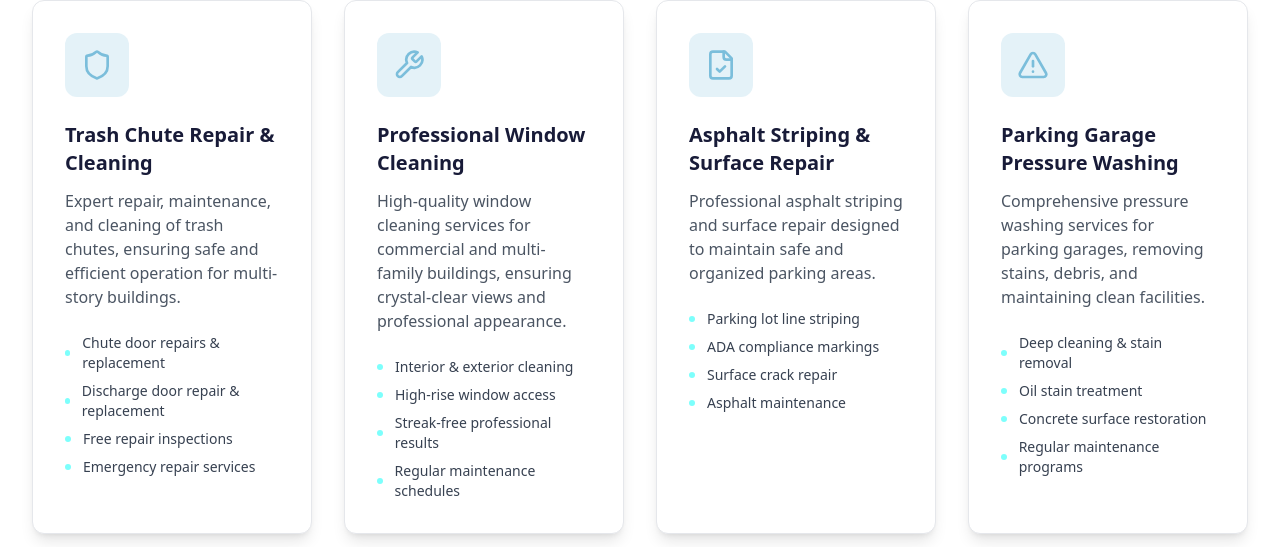
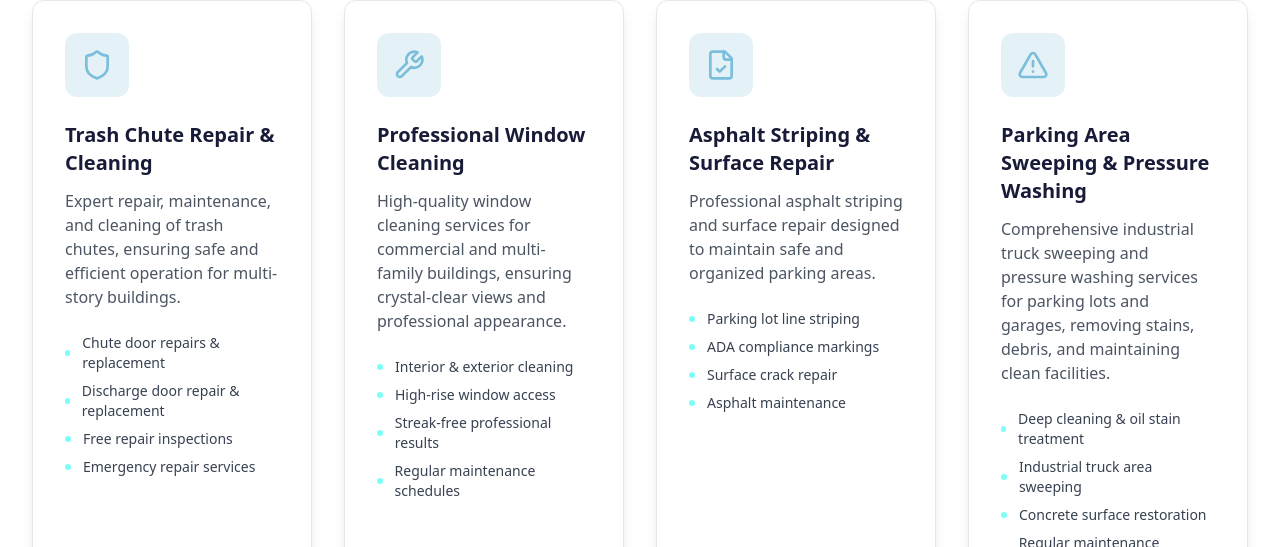
Before and after one commit to aspxtreme/aps-site, a React (Vite) app: page / in a window 1280 px wide. Shown: the part 1152-1699 px from the top of the page. Built offline with nearby package versions, Linux system fonts and the light colour scheme.

Commit message:
sweeper updates

```diff
--- a/src/components/ContactPage.tsx
+++ b/src/components/ContactPage.tsx
@@ -258,7 +258,7 @@ const ContactPage = () => {
                 </li>
                 <li className="flex items-center">
                   <div className="w-2 h-2 bg-accent-red rounded-full mr-3 flex-shrink-0"></div>
-                  Parking Garage Pressure Washing
+                  Parking Area Sweeping & Pressure Washing
                 </li>
                 <li className="flex items-center">
                   <div className="w-2 h-2 bg-accent-red rounded-full mr-3 flex-shrink-0"></div>
--- a/src/components/Hero.tsx
+++ b/src/components/Hero.tsx
@@ -8,7 +8,8 @@ const Hero = () => {
     'https://cdn.jsdelivr.net/gh/aspxtreme/aps-images@main/trash-chute-cleaning.png',
     'https://cdn.jsdelivr.net/gh/aspxtreme/aps-images@main/aps-solar-cleaning.jpg',
     'https://cdn.jsdelivr.net/gh/aspxtreme/aps-images@main/aps-oprofessional-waterproofing.jpg',
-    'https://cdn.jsdelivr.net/gh/aspxtreme/aps-images@main/pressure-wash-building.jpg'
+    'https://cdn.jsdelivr.net/gh/aspxtreme/aps-images@main/pressure-wash-building.jpg',
+    'https://cdn.jsdelivr.net/gh/aspxtreme/aps-images@main/aps-sweeper-isuzu.png'
   ];
 
   const [currentImageIndex, setCurrentImageIndex] = useState(0);
@@ -59,7 +60,7 @@ const Hero = () => {
                 'Trash Chute Repair & Cleaning',
                 'Professional Window Cleaning',
                 'Asphalt Striping & Surface Repair',
-                'Parking Garage Pressure Washing',
+                'Parking Area Sweeping & Pressure Washing',
                 'Plus more Cost-Effective Services'
               ].map((feature, index) => (
                 <div key={index} className="flex items-center space-x-3">
--- a/src/components/Services.tsx
+++ b/src/components/Services.tsx
@@ -39,11 +39,11 @@ const Services = () => {
     },
     {
       icon: AlertTriangle,
-      title: 'Parking Garage Pressure Washing',
-      description: 'Comprehensive pressure washing services for parking garages, removing stains, debris, and maintaining clean facilities.',
+      title: 'Parking Area Sweeping & Pressure Washing',
+      description: 'Comprehensive industrial truck sweeping and pressure washing services for parking lots and garages, removing stains, debris, and maintaining clean facilities.',
       features: [
-        'Deep cleaning & stain removal',
-        'Oil stain treatment',
+        'Deep cleaning & oil stain treatment',
+        'Industrial truck area sweeping',
         'Concrete surface restoration',
         'Regular maintenance programs'
       ]
--- a/src/components/ServicesPage.tsx
+++ b/src/components/ServicesPage.tsx
@@ -38,6 +38,7 @@ const ServicesPage = () => {
     'https://cdn.jsdelivr.net/gh/aspxtreme/aps-images@main/asphalt-striping.png',
     'https://cdn.jsdelivr.net/gh/aspxtreme/aps-images@main/pressure-washing.png',
     'https://cdn.jsdelivr.net/gh/aspxtreme/aps-images@main/trash-chute-cleaning.png',
+    'https://cdn.jsdelivr.net/gh/aspxtreme/aps-images@main/aps-nitehawk-sweeper.jpg',
     'https://cdn.jsdelivr.net/gh/aspxtreme/aps-images@main/window-washing.png',
     'https://cdn.jsdelivr.net/gh/aspxtreme/aps-images@main/aps-solar-cleaning.jpg',
     'https://cdn.jsdelivr.net/gh/aspxtreme/aps-images@main/aps-roof-replacement.jpg',
@@ -113,9 +114,9 @@ const ServicesPage = () => {
     },
     {
       icon: Truck,
-      title: 'Parking Garage Pressure Washing',
+      title: 'Parking Area Sweeping & Pressure Washing',
       features: [
-        'Heavy-Duty Cleaning - Floors, walls, and ceilings of parking garages thoroughly cleaned.',
+        'Heavy-Duty Cleaning - Street, floors, walls, and ceilings of parking areas thoroughly cleaned.',
         'Surface Protection - Removes oil, tire marks, salt, and debris; optional sealing to extend surface life.'
       ]
     },
```
Also changed, not shown: 2 other files (tests, documents, lock files or other folders).
